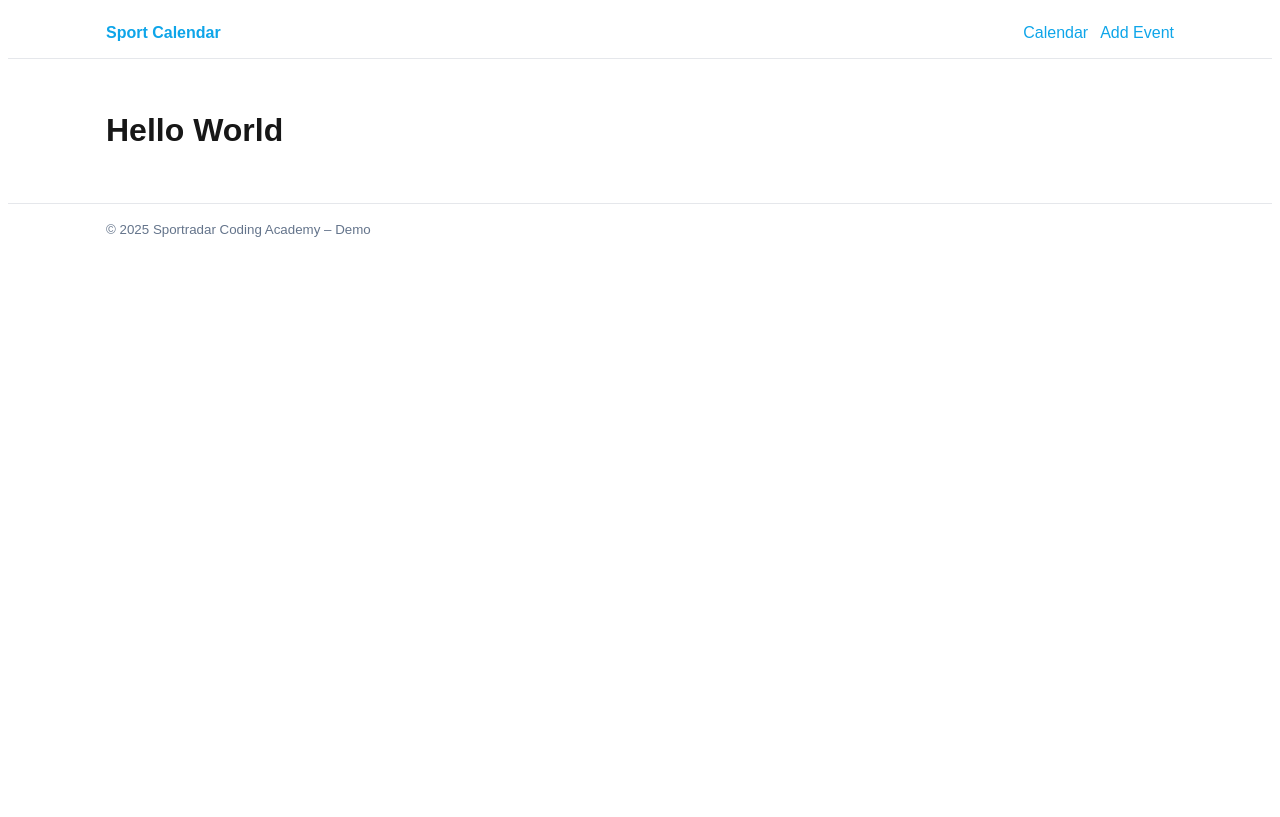
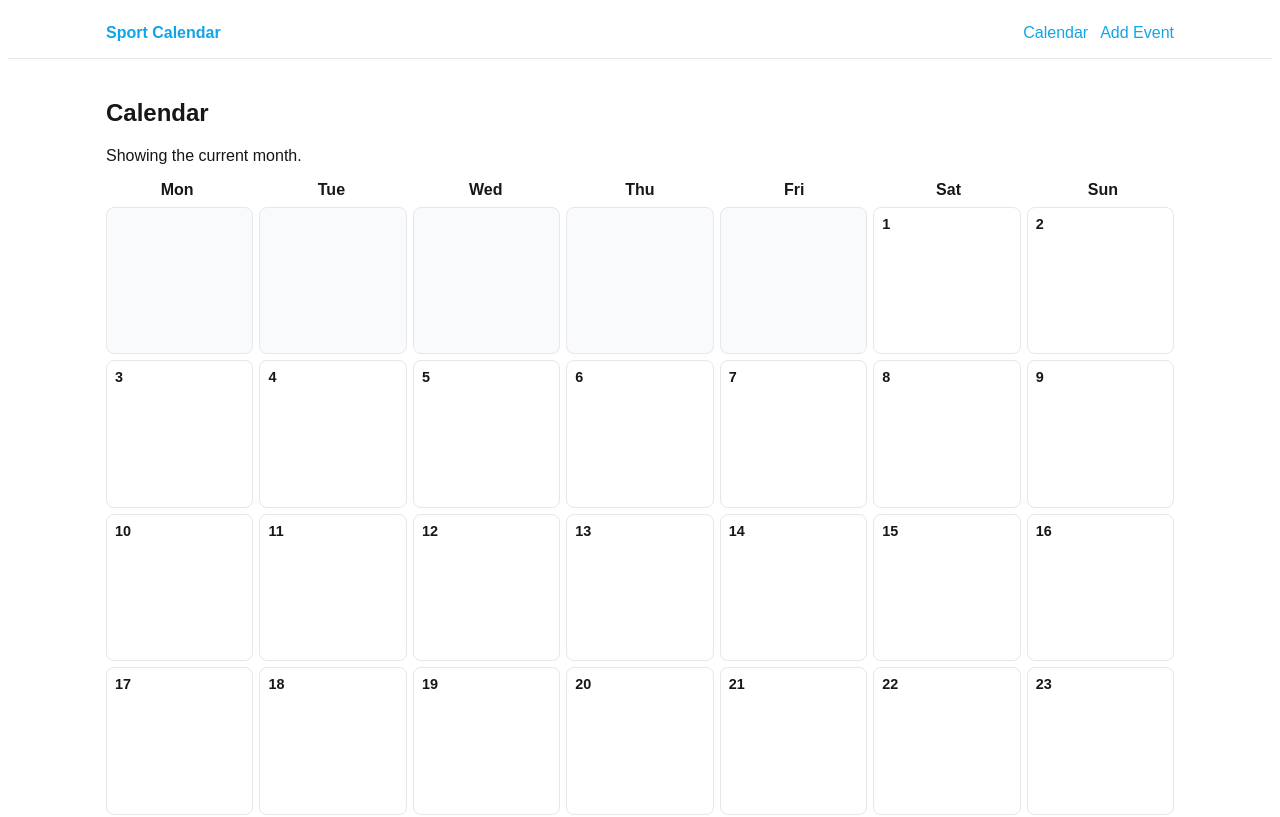
Before and after one commit to denis-1989/sportradar-coding-academy-2026, a Next.js app: page / in a window 1280 px wide. Shown: the top 817 px of the page. Built offline with nearby package versions, Linux system fonts and the light colour scheme.

Commit message:
Add official sample events from assignment# Please enter the commit message for your changes. Lines starting

```diff
--- /dev/null
+++ b/app/components/Calendar.js
@@ -0,0 +1,69 @@
+import { getMonthMatrix } from '../lib/calendar';
+
+// Utility: simple weekday labels (Mon-first)
+const WEEKDAYS = ['Mon', 'Tue', 'Wed', 'Thu', 'Fri', 'Sat', 'Sun'];
+
+// Renders a month grid for given year/month (0-based month)
+export default function Calendar({ year, month }) {
+  const weeks = getMonthMatrix(year, month);
+
+  return (
+    <div>
+      {/* Weekday header row */}
+      <div
+        className="row"
+        style={{ justifyContent: 'space-between', marginBottom: '0.5rem' }}
+        aria-hidden="true"
+      >
+        {WEEKDAYS.map((d) => (
+          <div
+            key={d}
+            style={{ width: '14.28%', textAlign: 'center', fontWeight: 600 }}
+          >
+            {d}
+          </div>
+        ))}
+      </div>
+
+      {/* Grid: 7 columns, N rows */}
+      <div
+        role="grid"
+        aria-label="Month calendar"
+        style={{
+          display: 'grid',
+          gridTemplateColumns: 'repeat(7, 1fr)',
+          gap: '6px',
+        }}
+      >
+        {weeks.map((week, wi) =>
+          week.map((cell, di) => {
+            const isEmpty = cell === null;
+            return (
+              <div
+                role="gridcell"
+                key={`${wi}-${di}`}
+                aria-disabled={isEmpty ? 'true' : 'false'}
+                style={{
+                  aspectRatio: '1 / 1',
+                  border: '1px solid #e5e7eb',
+                  borderRadius: '8px',
+                  padding: '8px',
+                  display: 'flex',
+                  alignItems: 'flex-start',
+                  justifyContent: 'flex-start',
+                  background: isEmpty ? '#f8fafc' : '#fff',
+                }}
+              >
+                {!isEmpty && (
+                  <span style={{ fontSize: '0.9rem', fontWeight: 600 }}>
+                    {cell}
+                  </span>
+                )}
+              </div>
+            );
+          }),
+        )}
+      </div>
+    </div>
+  );
+}
--- a/app/page.js
+++ b/app/page.js
@@ -1,3 +1,16 @@
+import Calendar from './components/Calendar';
+import { getTodayYearMonth } from './lib/calendar';
+
 export default function Page() {
-  return <h1>Hello World</h1>;
+  const { year, month } = getTodayYearMonth();
+
+  return (
+    <section>
+      <h1 className="mt-2">Calendar</h1>
+      <p className="mt-2">Showing the current month.</p>
+      <div className="mt-4">
+        <Calendar year={year} month={month} />
+      </div>
+    </section>
+  );
 }
```
Also changed, not shown: app/lib/events.js (added, +33 -0 lines).
